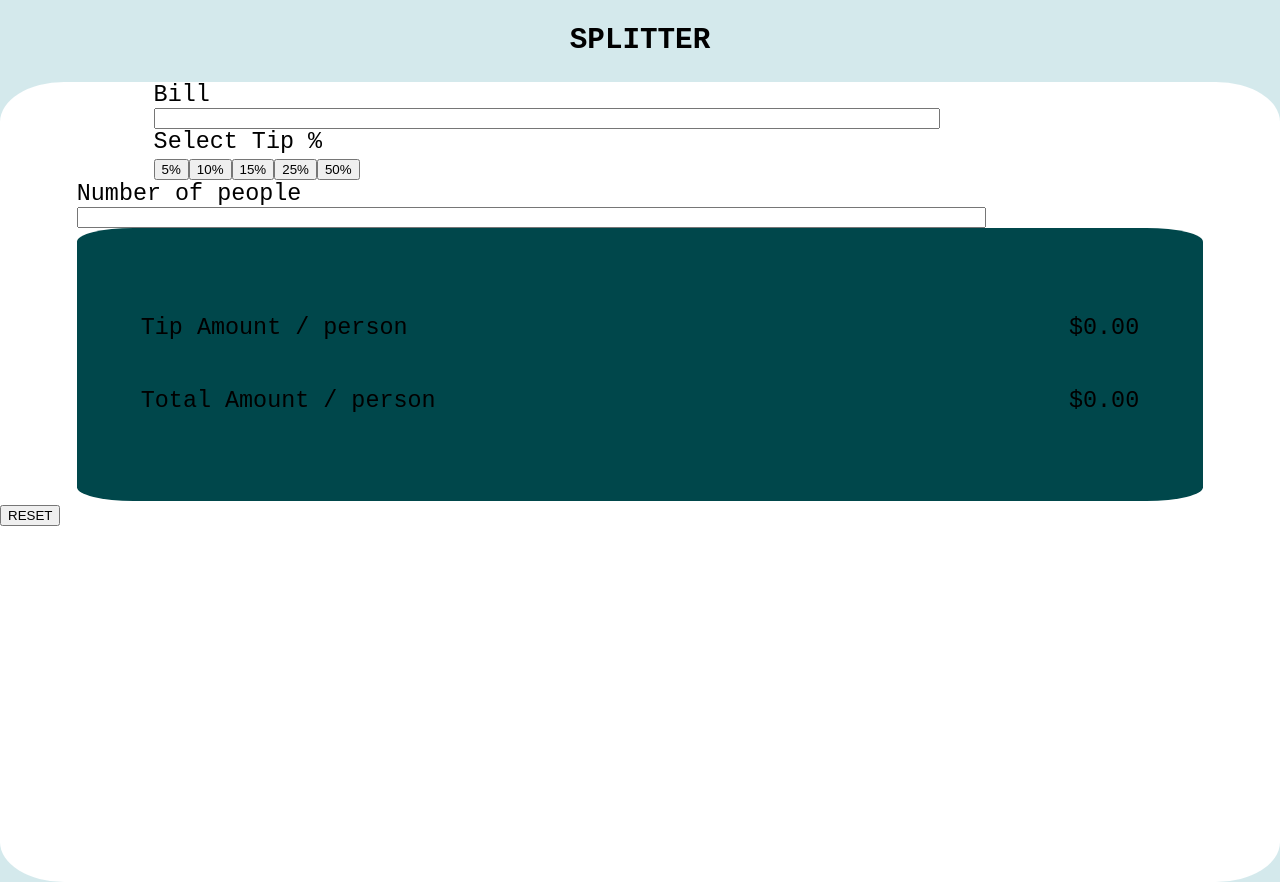
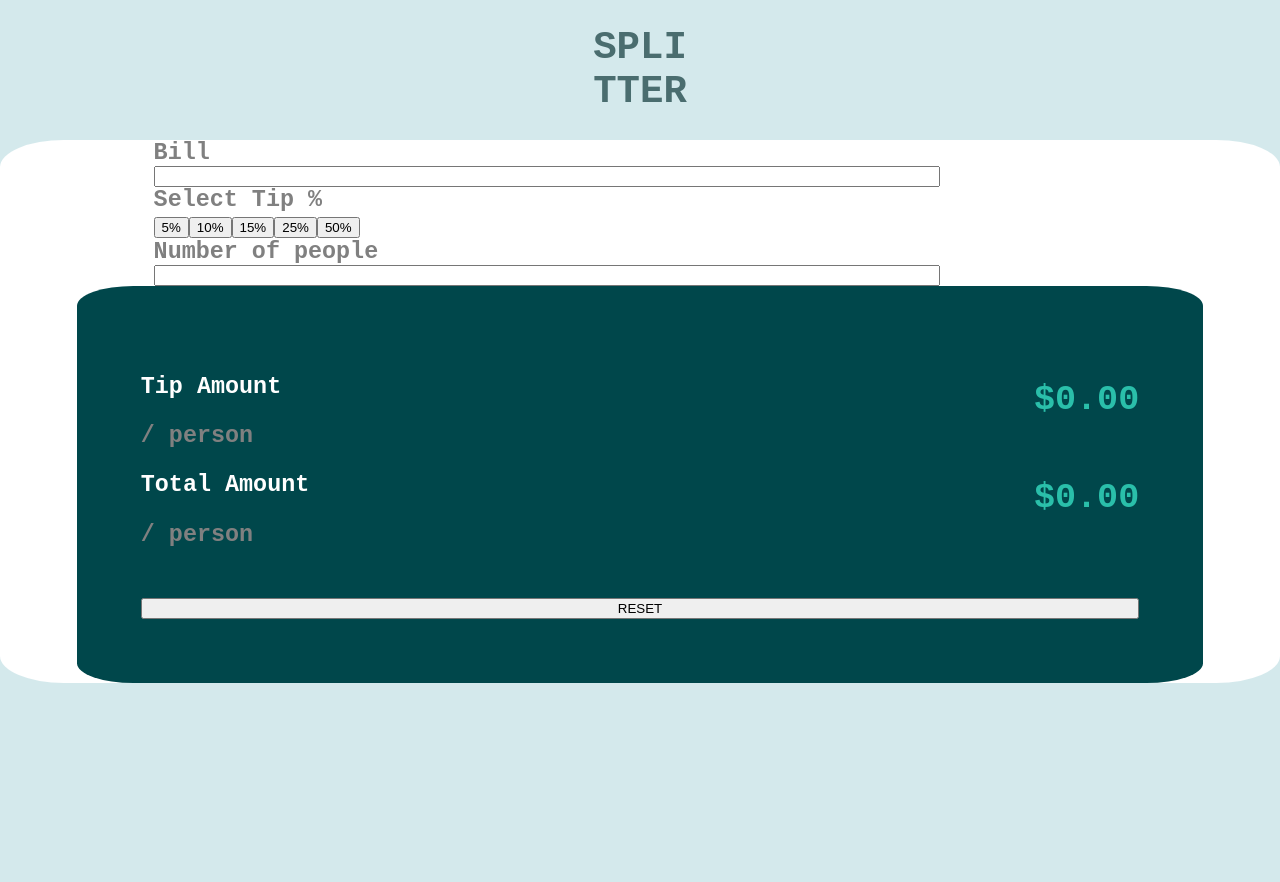
Before and after one commit to matheustkaczyk/splitter-challenge, a React (Vite) app: page / in a window 1280 px wide. After the commit the page ends 800 px from the top, so only its background shows below. Built offline with nearby package versions, Linux system fonts and the light colour scheme.

Commit message:
Componentizando header, estilizando fontes

```diff
--- a/src/App.jsx
+++ b/src/App.jsx
@@ -1,11 +1,12 @@
 import './App.scss'
 import { Calculator } from './components/Calculator'
+import { Header } from './components/Header'
 
 function App() {
 
   return (
     <div className="App">
-      <h2>SPLITTER</h2>
+      <Header />
       <Calculator />
     </div>
   )
--- a/src/App.scss
+++ b/src/App.scss
@@ -1,22 +1,24 @@
 $background-main: #D4E9EC;
 $background-secondary: #00474B;
+$result-color: #2ABFAA;
+$text-header-color: #4A6D6F;
+$text-body-color: #C8D6D6;
 
 html {
   background-color: $background-main;
   font-family: monospace;
   font-size: 1.5em;
+  color: grey;
 }
 
-.App {
-  h2 {
-    text-align: center;
-  }
+.header {
+  text-align: center;
+  color: $text-header-color;
 }
 
 .calculator {
   background-color: white;
   border-radius: 5%;
-  height: 100vh;
   font-size: larger;
 
   .bill {
@@ -24,6 +26,7 @@ html {
     flex-direction: column;
     margin-left: 12%;
     margin-right: 12%;
+    font-weight: bolder;
 
     input {
       width: 80%
@@ -36,6 +39,7 @@ html {
     flex-wrap: wrap;
     margin-left: 12%;
     margin-right: 12%;
+    font-weight: bolder;
 
     input {
       width: 80%
@@ -45,8 +49,9 @@ html {
   .people {
     display: flex;
     flex-direction: column;
-    margin-left: 6%;
-    margin-right: 6%;
+    margin-left: 12%;
+    margin-right: 12%;
+    font-weight: bolder;
 
     input {
       width: 80%
@@ -57,13 +62,30 @@ html {
     display: flex;
     flex-direction: column;
     background-color: $background-secondary;
+    color: white;
     border-radius: 5%;
     margin-left: 6%;
     margin-right: 6%;
     padding: 5%;
+    max-width: 100vw;
+    max-height: 100vh;
+    font-weight: bolder;
 
     input {
       width: 80%
+    }
+
+    h2 {
+      color: $result-color;
+    }
+
+    .word-wrap {
+      display: flex;
+      flex-direction: column;
+
+      span {
+        color: grey;
+      }
     }
 
     .results-1 {
@@ -77,5 +99,9 @@ html {
       justify-content: space-between;
       align-items: center;
     }
+
+    button {
+      margin-top: 5%;
+    }
   }
 }
--- a/src/components/Calculator/index.jsx
+++ b/src/components/Calculator/index.jsx
@@ -60,19 +60,25 @@ export const Calculator = () => {
       </div>
       <div className="results">
         <div className="results-1">
-          <div>
-          <p>Tip Amount <span>/ person</span></p>
+          <div className="word-wrap">
+            <p>Tip Amount</p>
+            <span>/ person</span>
           </div>
-          ${resultBill.toFixed(2)}
+          <h2>
+            ${resultBill.toFixed(2)}
+          </h2>
         </div>
         <div className="results-2">
-          <div>
-            <p>Total Amount <span>/ person</span></p>
+          <div className="word-wrap">
+            <p>Total Amount</p>
+            <span>/ person</span>
           </div>
-          ${resultTotal.toFixed(2)}
+          <h2>
+            ${resultTotal.toFixed(2)}
+          </h2>
         </div>
+        <Button type="button" handleClick={handleReset} text="RESET" />
       </div>
-      <Button type="button" handleClick={handleReset} text="RESET" />
     </div>
   )
 }
--- /dev/null
+++ b/src/components/Header/index.jsx
@@ -0,0 +1,7 @@
+export const Header = () => {
+  return (
+    <header className="header">
+      <h1>SPLI<br/>TTER</h1>
+    </header>
+  )
+}
--- a/src/index.scss
+++ b/src/index.scss
@@ -1,8 +1,9 @@
 html body {
   margin: 0;
   padding: 0;
-  width: 100vw;
+  max-width: 100vw;
   max-height: 100vh;
+  overflow: auto;
   -webkit-font-smoothing: antialiased;
   -moz-osx-font-smoothing: grayscale;
 }
```
